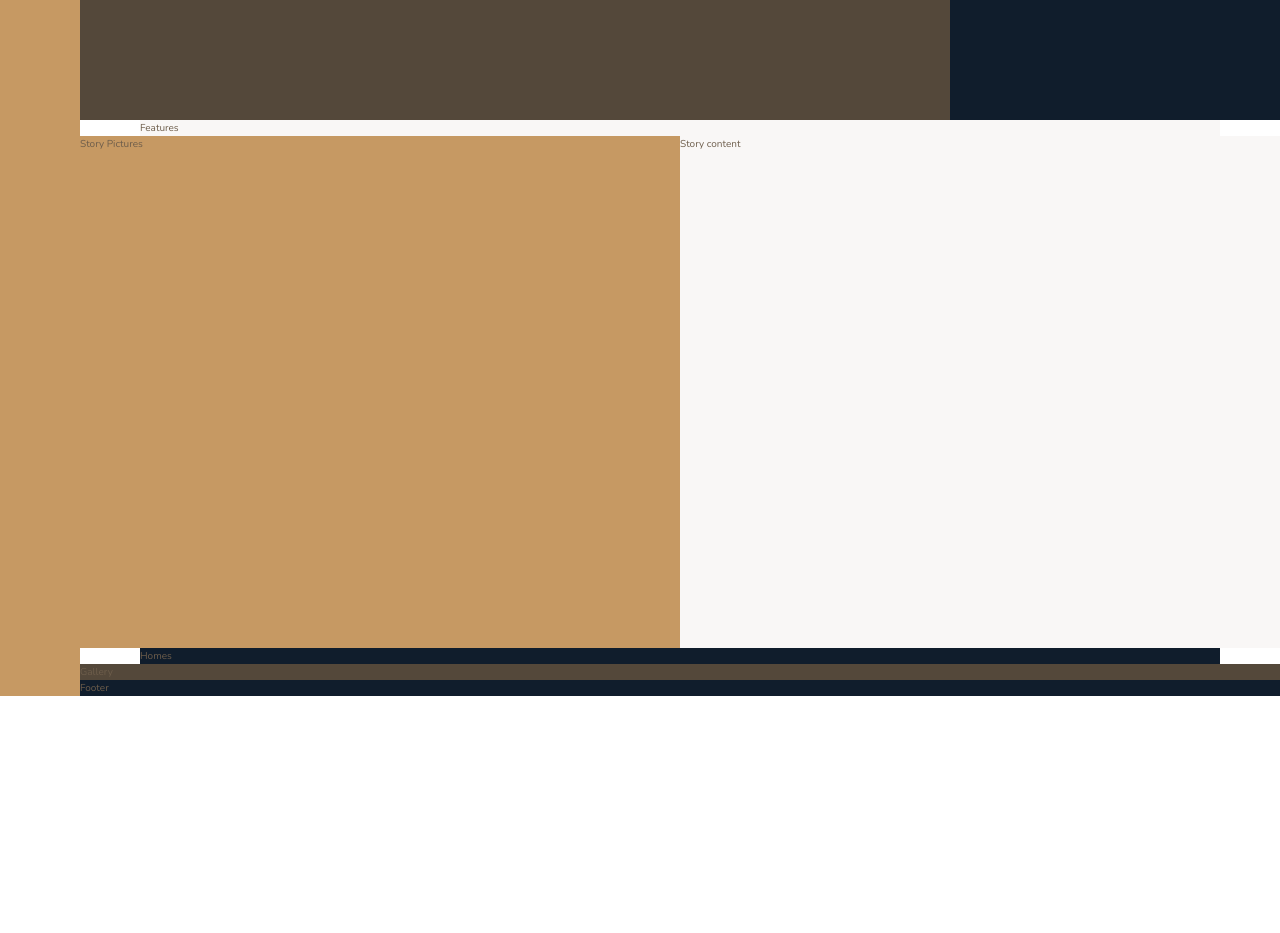
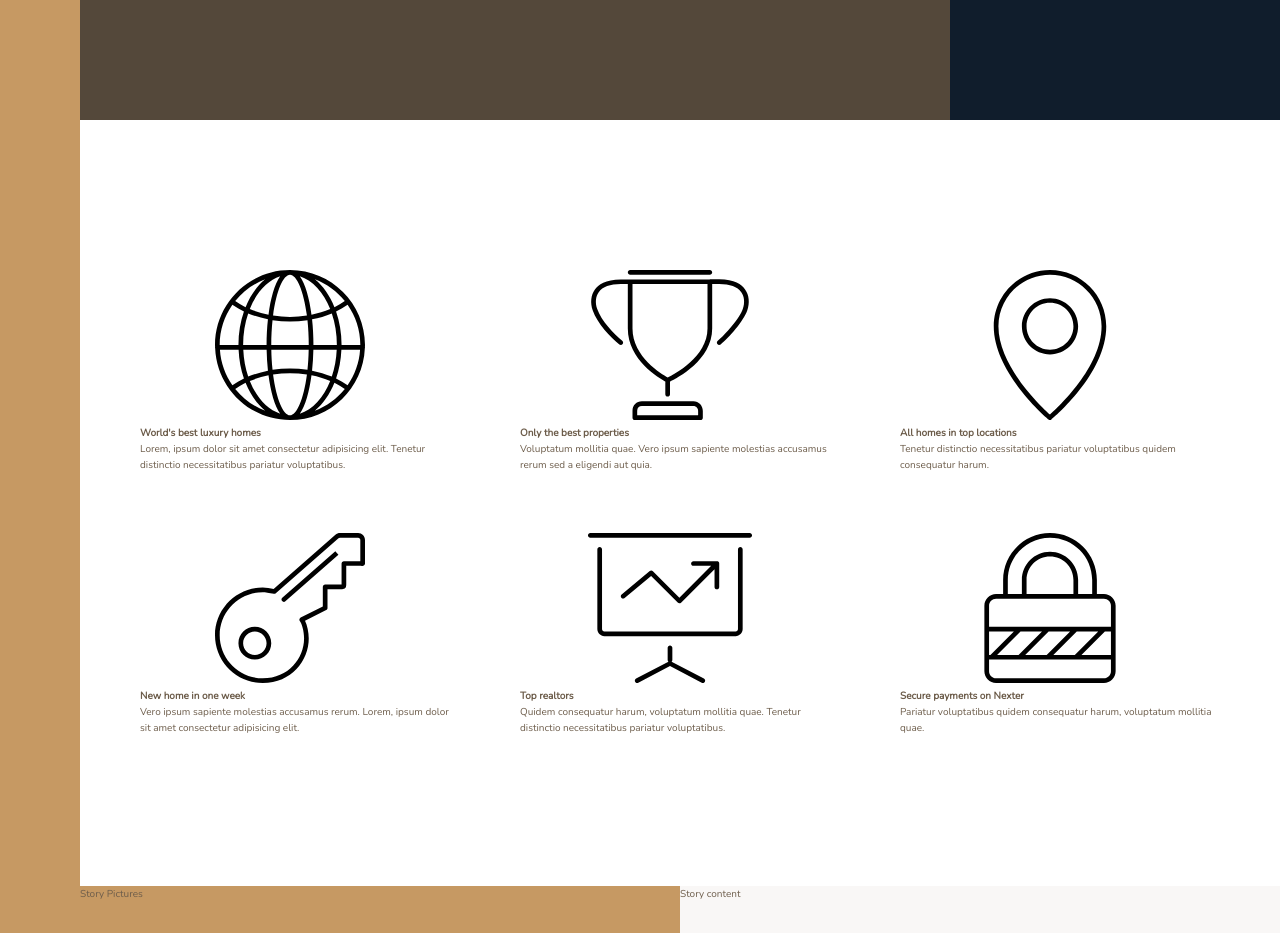
Before and after one commit to grglucastr/nexter, a website: page index.html in a window 1280 px wide. Shown: the part 520-1453 px from the top of the page. Before the commit the page ends 1216 px from the top, so only its background shows below. Drawn offline with nearby package versions, Linux system fonts and the light colour scheme.

Commit message:
Add features markup

```diff
--- a/index.html
+++ b/index.html
@@ -25,7 +25,60 @@
         </div>
 
         <section class="features">
-            Features
+            <div class="feature">
+                <svg class="feature__icon">
+                    <use xlink:href="img/sprite.svg#icon-global"> </use>
+                </svg>
+                <h4 class="heading-4">World's best luxury homes</h4>
+                <p class="feature__text">
+                    Lorem, ipsum dolor sit amet consectetur adipisicing elit. Tenetur distinctio necessitatibus pariatur voluptatibus.
+                </p>
+            </div>
+            <div class="feature">
+                <svg class="feature__icon">
+                    <use xlink:href="img/sprite.svg#icon-trophy"> </use>
+                </svg>
+                <h4 class="heading-4">Only the best properties</h4>
+                <p class="feature__text">
+                    Voluptatum mollitia quae. Vero ipsum sapiente molestias accusamus rerum sed a eligendi aut quia.
+                </p>
+            </div>
+            <div class="feature">
+                <svg class="feature__icon">
+                    <use xlink:href="img/sprite.svg#icon-map-pin"> </use>
+                </svg>
+                <h4 class="heading-4">All homes in top locations</h4>
+                <p class="feature__text">
+                    Tenetur distinctio necessitatibus pariatur voluptatibus quidem consequatur harum.
+                </p>
+            </div>
+            <div class="feature">
+                <svg class="feature__icon">
+                    <use xlink:href="img/sprite.svg#icon-key"> </use>
+                </svg>
+                <h4 class="heading-4">New home in one week</h4>
+                <p class="feature__text">
+                    Vero ipsum sapiente molestias accusamus rerum. Lorem, ipsum dolor sit amet consectetur adipisicing elit.
+                </p>
+            </div>
+            <div class="feature">
+                <svg class="feature__icon">
+                    <use xlink:href="img/sprite.svg#icon-presentation"> </use>
+                </svg>
+                <h4 class="heading-4">Top realtors</h4>
+                <p class="feature__text">
+                    Quidem consequatur harum, voluptatum mollitia quae. Tenetur distinctio necessitatibus pariatur voluptatibus.
+                </p>
+            </div>
+            <div class="feature">
+                <svg class="feature__icon">
+                    <use xlink:href="img/sprite.svg#icon-lock"> </use>
+                </svg>
+                <h4 class="heading-4">Secure payments on Nexter</h4>
+                <p class="feature__text">
+                    Pariatur voluptatibus quidem consequatur harum, voluptatum mollitia quae.
+                </p>
+            </div>
         </section>
 
         <div class="story__pictures">
--- a/sass/_features.scss
+++ b/sass/_features.scss
@@ -1,4 +1,9 @@
 .features{
-  background-color: $color-grey-light-1;
   grid-column: center-start / center-end;
+
+  margin: 15rem 0;
+
+  display: grid;
+  grid-template-columns: repeat(3, 1fr);
+  grid-gap: 6rem;
 }
```
Also changed, not shown: css/style.css.
